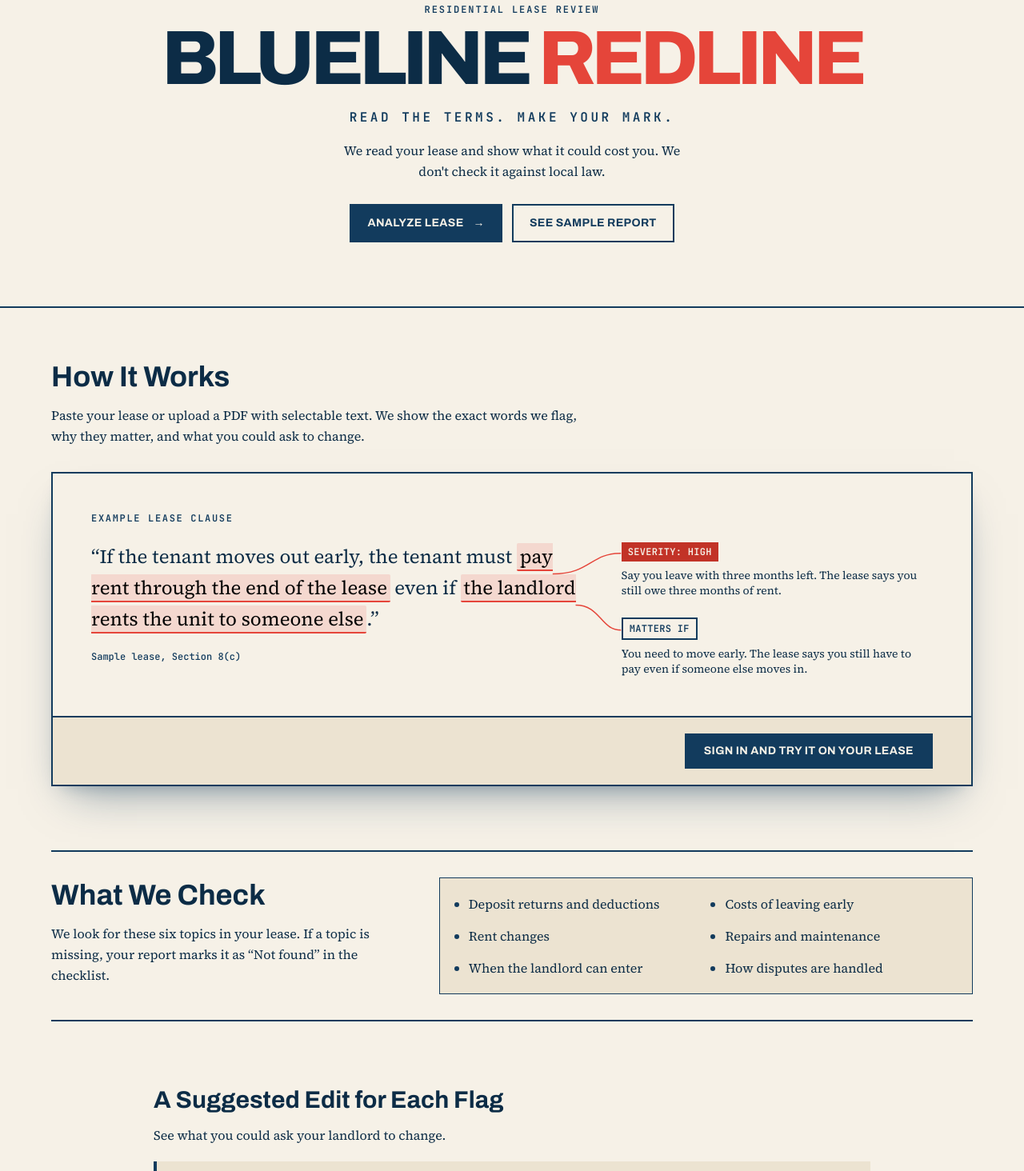
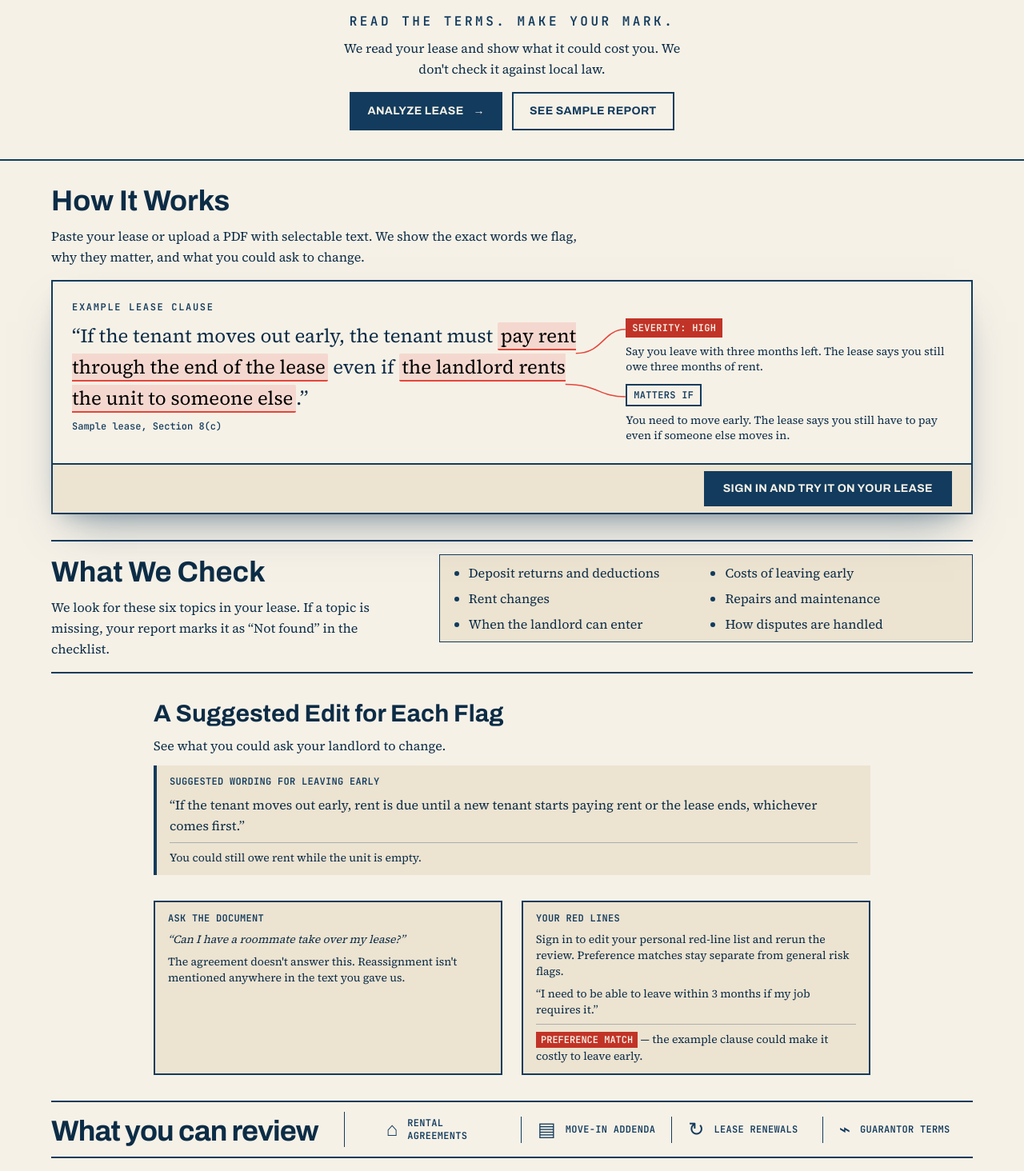
Before and after one commit to ThisisMendez/blueline, a Next.js app: page / in a window 1280 px wide. Shown: the part 326-1790 px from the top of the page at 80% size. Built offline with nearby package versions, Linux system fonts and the light colour scheme.

Commit message:
Tighten vertical spacing on the homepage

```diff
--- a/src/app/(marketing)/page.tsx
+++ b/src/app/(marketing)/page.tsx
@@ -16,17 +16,17 @@ export default function Home() {
           id="how-it-works"
           tabIndex={-1}
           aria-labelledby="how-it-works-heading"
-          className="scroll-mt-6 px-6 pt-14 pb-14 sm:px-10 md:pt-16 md:pb-20"
+          className="scroll-mt-6 px-6 py-6 sm:px-10 md:pt-7 md:pb-8"
         >
           <div className="mx-auto max-w-6xl">
-            <div className="mb-8 max-w-2xl">
+            <div className="mb-4 max-w-2xl">
               <h2
                 id="how-it-works-heading"
                 className="font-[family-name:var(--font-display)] text-3xl font-bold leading-tight text-[var(--color-navy-ink)] sm:text-4xl"
               >
                 How It Works
               </h2>
-              <p className="mt-3 text-base leading-relaxed text-[var(--color-navy-ink)]">
+              <p className="mt-2 text-base leading-relaxed text-[var(--color-navy-ink)]">
                 Paste your lease or upload a PDF with selectable text. We show
                 the exact words we flag, why they matter, and what you could
                 ask to change.
@@ -36,11 +36,11 @@ export default function Home() {
           </div>
         </section>
 
-        <div className="px-6 pb-14 sm:px-10 md:pb-20">
+        <div className="px-6 pb-6 sm:px-10 md:pb-8">
           <BelowFold />
         </div>
 
-        <div className="px-6 pb-14 sm:px-10 md:pb-20">
+        <div className="px-6 pb-6 sm:px-10 md:pb-8">
           <ReviewToolbar />
         </div>
       </main>
--- a/src/features/landing/components/BelowFold.tsx
+++ b/src/features/landing/components/BelowFold.tsx
@@ -11,12 +11,12 @@ const topicLabels = {
 
 export function BelowFold() {
   return (
-    <div className="mx-auto flex max-w-6xl flex-col gap-14 md:gap-20">
+    <div className="mx-auto flex max-w-6xl flex-col gap-6 md:gap-8">
       <section
         id="features"
         tabIndex={-1}
         aria-labelledby="features-heading"
-        className="grid scroll-mt-6 gap-6 border-y-2 border-[var(--color-navy)] py-8 md:grid-cols-[1fr_1.5fr] md:items-start md:gap-10"
+        className="grid scroll-mt-6 gap-3 border-y-2 border-[var(--color-navy)] py-4 md:grid-cols-[1fr_1.5fr] md:items-start md:gap-10"
       >
         <div>
           <h2
@@ -25,12 +25,12 @@ export function BelowFold() {
           >
             What We Check
           </h2>
-          <p className="mt-3 text-base leading-relaxed text-[var(--color-navy-ink)]">
+          <p className="mt-2 text-base leading-relaxed text-[var(--color-navy-ink)]">
             We look for these six topics in your lease. If a topic is missing,
             your report marks it as &ldquo;Not found&rdquo; in the checklist.
           </p>
         </div>
-        <ul className="grid list-disc gap-x-8 gap-y-3 border border-[var(--color-navy)] bg-[var(--color-paper-deep)] py-5 pr-5 pl-9 text-base text-[var(--color-navy-ink)] marker:text-[var(--color-navy)] sm:grid-cols-2 sm:gap-y-4">
+        <ul className="grid list-disc gap-x-8 gap-y-1.5 border border-[var(--color-navy)] bg-[var(--color-paper-deep)] py-2.5 pr-5 pl-9 text-base text-[var(--color-navy-ink)] marker:text-[var(--color-navy)] sm:grid-cols-2 sm:gap-y-2">
           {CHECKLIST_TOPIC_IDS.map((id) => (
             <li key={id}>{topicLabels[id]}</li>
           ))}
@@ -44,10 +44,10 @@ export function BelowFold() {
         >
           A Suggested Edit for Each Flag
         </h2>
-        <p className="mt-3 text-base leading-relaxed text-[var(--color-navy-ink)]">
+        <p className="mt-2 text-base leading-relaxed text-[var(--color-navy-ink)]">
           See what you could ask your landlord to change.
         </p>
-        <div className="mt-5 border-l-4 border-[var(--color-navy)] bg-[var(--color-paper-deep)] p-5 sm:p-6">
+        <div className="mt-3 border-l-4 border-[var(--color-navy)] bg-[var(--color-paper-deep)] p-3 sm:px-4">
           <p className="font-[family-name:var(--font-data)] text-xs font-bold uppercase tracking-wide text-[var(--color-navy)]">
             Suggested wording for leaving early
           </p>
@@ -56,38 +56,38 @@ export function BelowFold() {
             tenant starts paying rent or the lease ends, whichever comes
             first.&rdquo;
           </blockquote>
-          <p className="mt-3 border-t border-[var(--color-navy)]/30 pt-3 text-sm text-[var(--color-navy-ink)]">
+          <p className="mt-2 border-t border-[var(--color-navy)]/30 pt-2 text-sm text-[var(--color-navy-ink)]">
             You could still owe rent while the unit is empty.
           </p>
         </div>
       </section>
 
-      <div className="mx-auto grid w-full max-w-4xl gap-6 md:grid-cols-2">
-        <div className="border-2 border-[var(--color-navy)] bg-[var(--color-paper-deep)] p-6">
+      <div className="mx-auto grid w-full max-w-4xl gap-3 md:grid-cols-2 md:gap-6">
+        <div className="border-2 border-[var(--color-navy)] bg-[var(--color-paper-deep)] px-4 py-3">
           <p className="font-[family-name:var(--font-data)] text-xs font-bold uppercase tracking-wide text-[var(--color-navy)]">
             Ask the document
           </p>
-          <p className="mt-3 font-[family-name:var(--font-body)] text-sm italic text-[var(--color-navy-ink)]">
+          <p className="mt-2 font-[family-name:var(--font-body)] text-sm italic text-[var(--color-navy-ink)]">
             &ldquo;Can I have a roommate take over my lease?&rdquo;
           </p>
-          <p className="mt-3 font-[family-name:var(--font-body)] text-sm text-[var(--color-navy-ink)]">
+          <p className="mt-2 font-[family-name:var(--font-body)] text-sm text-[var(--color-navy-ink)]">
             The agreement doesn&apos;t answer this. Reassignment isn&apos;t
             mentioned anywhere in the text you gave us.
           </p>
         </div>
-        <div className="border-2 border-[var(--color-navy)] bg-[var(--color-paper-deep)] p-6">
+        <div className="border-2 border-[var(--color-navy)] bg-[var(--color-paper-deep)] px-4 py-3">
           <p className="font-[family-name:var(--font-data)] text-xs font-bold uppercase tracking-wide text-[var(--color-navy)]">
             Your red lines
           </p>
-          <p className="mt-3 font-[family-name:var(--font-body)] text-sm text-[var(--color-navy-ink)]">
+          <p className="mt-2 font-[family-name:var(--font-body)] text-sm text-[var(--color-navy-ink)]">
             Sign in to edit your personal red-line list and rerun the review.
             Preference matches stay separate from general risk flags.
           </p>
-          <p className="mt-3 font-[family-name:var(--font-body)] text-sm text-[var(--color-navy-ink)]">
+          <p className="mt-2 font-[family-name:var(--font-body)] text-sm text-[var(--color-navy-ink)]">
             &ldquo;I need to be able to leave within 3 months if my job
             requires it.&rdquo;
           </p>
-          <p className="mt-3 border-t border-[var(--color-navy)]/30 pt-3 font-[family-name:var(--font-body)] text-sm text-[var(--color-navy-ink)]">
+          <p className="mt-2 border-t border-[var(--color-navy)]/30 pt-2 font-[family-name:var(--font-body)] text-sm text-[var(--color-navy-ink)]">
             <span className="inline-block bg-[var(--color-red-ink)] px-1.5 py-0.5 font-[family-name:var(--font-data)] text-xs font-bold uppercase text-[var(--color-paper)]">
               Preference match
             </span>{" "}
--- a/src/features/landing/components/BrandHero.tsx
+++ b/src/features/landing/components/BrandHero.tsx
@@ -3,7 +3,7 @@ import Link from "next/link";
 
 export function BrandHero() {
   return (
-    <section className="relative overflow-hidden border-b-2 border-[var(--color-navy)] px-6 py-12 sm:px-10 sm:py-16 md:py-20">
+    <section className="relative overflow-hidden border-b-2 border-[var(--color-navy)] px-6 py-5 sm:px-10 sm:py-7 md:py-9">
       <p className="absolute left-6 top-[28%] hidden max-w-[9rem] -translate-y-1/2 border-l border-[var(--color-navy)] pl-4 font-[family-name:var(--font-data)] text-xs uppercase leading-relaxed tracking-[0.16em] text-[var(--color-navy)] xl:block">
         Clearer contracts. Stronger renters.
       </p>
@@ -17,23 +17,23 @@ export function BrandHero() {
           alt="A contract cut by a blue and red redline"
           width={160}
           height={160}
-          className="h-32 w-32 object-contain sm:h-40 sm:w-40"
+          className="h-24 w-24 object-contain sm:h-28 sm:w-28"
           priority
         />
-        <p className="mt-5 font-[family-name:var(--font-data)] text-xs font-bold uppercase tracking-[0.16em] text-[var(--color-navy)]">
+        <p className="mt-2 font-[family-name:var(--font-data)] text-xs font-bold uppercase tracking-[0.16em] text-[var(--color-navy)]">
           Residential lease review
         </p>
-        <h1 className="mt-3 font-[family-name:var(--font-display)] text-5xl font-extrabold uppercase leading-[0.86] tracking-[-0.06em] text-[var(--color-navy-ink)] sm:text-7xl md:text-8xl">
+        <h1 className="mt-2 font-[family-name:var(--font-display)] text-5xl font-extrabold uppercase leading-[0.86] tracking-[-0.06em] text-[var(--color-navy-ink)] sm:text-7xl md:text-8xl">
           Blueline <span className="text-[var(--color-red)]">Redline</span>
         </h1>
-        <p className="mt-5 font-[family-name:var(--font-data)] text-sm font-semibold uppercase tracking-[0.22em] text-[var(--color-navy)] sm:text-base">
+        <p className="mt-2 font-[family-name:var(--font-data)] text-sm font-semibold uppercase tracking-[0.22em] text-[var(--color-navy)] sm:text-base">
           Read the terms. Make your mark.
         </p>
-        <p className="mt-4 max-w-md font-[family-name:var(--font-body)] text-base leading-relaxed text-[var(--color-navy-ink)]">
+        <p className="mt-2 max-w-md font-[family-name:var(--font-body)] text-base leading-relaxed text-[var(--color-navy-ink)]">
           We read your lease and show what it could cost you. We don&apos;t
           check it against local law.
         </p>
-        <div className="mt-7 flex flex-wrap justify-center gap-3 font-[family-name:var(--font-display)] text-sm font-bold uppercase tracking-wide">
+        <div className="mt-4 flex flex-wrap justify-center gap-x-3 gap-y-2 font-[family-name:var(--font-display)] text-sm font-bold uppercase tracking-wide">
           <Link
             href="/review"
             className="inline-flex items-center gap-3 border-2 border-[var(--color-navy)] bg-[var(--color-navy)] px-5 py-3 text-[var(--color-paper)] transition-colors hover:border-[var(--color-navy-ink)] hover:bg-[var(--color-navy-ink)]"
--- a/src/features/landing/components/Footer.tsx
+++ b/src/features/landing/components/Footer.tsx
@@ -1,7 +1,7 @@
 export function Footer() {
   return (
-    <footer className="border-t-2 border-[var(--color-navy)] px-6 py-10 sm:px-10">
-      <div className="mx-auto flex max-w-6xl flex-col gap-4 sm:flex-row sm:items-baseline sm:justify-between">
+    <footer className="border-t-2 border-[var(--color-navy)] px-6 py-4 sm:px-10">
+      <div className="mx-auto flex max-w-6xl flex-col gap-2 sm:flex-row sm:gap-4 sm:items-baseline sm:justify-between">
         <p className="font-[family-name:var(--font-display)] text-sm font-bold text-[var(--color-navy-ink)]">
           Blueline <span className="text-[var(--color-red-ink)]">Redline</span>
         </p>
--- a/src/features/landing/components/ReviewToolbar.tsx
+++ b/src/features/landing/components/ReviewToolbar.tsx
@@ -10,9 +10,9 @@ export function ReviewToolbar() {
   return (
     <section
       aria-labelledby="review-toolbar-heading"
-      className="mx-auto max-w-6xl border-y-2 border-[var(--color-navy)] py-5 sm:py-6"
+      className="mx-auto max-w-6xl border-y-2 border-[var(--color-navy)] py-2.5 sm:py-3"
     >
-      <div className="flex flex-col gap-5 lg:flex-row lg:items-center lg:gap-8">
+      <div className="flex flex-col gap-2.5 lg:flex-row lg:items-center lg:gap-8">
         <div className="shrink-0 lg:border-r lg:border-[var(--color-navy)] lg:pr-8">
           <h2
             id="review-toolbar-heading"
@@ -21,7 +21,7 @@ export function ReviewToolbar() {
             What you can review
           </h2>
         </div>
-        <ul className="grid flex-1 grid-cols-2 gap-y-4 sm:grid-cols-4 sm:gap-0">
+        <ul className="grid flex-1 grid-cols-2 gap-y-2 sm:grid-cols-4 sm:gap-0">
           {reviewTypes.map((type, index) => (
             <li
               key={type.label}
--- a/src/features/landing/components/SpecimenHero.tsx
+++ b/src/features/landing/components/SpecimenHero.tsx
@@ -144,7 +144,7 @@ export function SpecimenHero() {
         </svg>
       )}
 
-      <div className="grid gap-x-10 gap-y-8 p-6 sm:p-10 md:grid-cols-[1.6fr_1fr] md:p-12">
+      <div className="grid gap-x-10 gap-y-4 p-4 sm:p-5 md:grid-cols-[1.6fr_1fr] md:p-6">
         <div>
           <h3
             id="sample-report-heading"
@@ -153,7 +153,7 @@ export function SpecimenHero() {
             Example lease clause
           </h3>
 
-          <blockquote className="mt-5 font-[family-name:var(--font-body)] text-xl leading-relaxed text-[var(--color-navy-ink)] sm:text-2xl">
+          <blockquote className="mt-2 font-[family-name:var(--font-body)] text-xl leading-relaxed text-[var(--color-navy-ink)] sm:text-2xl">
             &ldquo;If the tenant moves out early, the tenant must{" "}
             <mark
               ref={mark1Ref}
@@ -175,12 +175,12 @@ export function SpecimenHero() {
             .&rdquo;
           </blockquote>
 
-          <p className="mt-5 font-[family-name:var(--font-data)] text-xs text-[var(--color-navy)]">
+          <p className="mt-2 font-[family-name:var(--font-data)] text-xs text-[var(--color-navy)]">
             Sample lease, Section 8(c)
           </p>
         </div>
 
-        <div className="flex flex-col gap-6 md:pt-9">
+        <div className="flex flex-col gap-3 md:pt-5">
           <div id="specimen-note-1" ref={label1Ref}>
             <span className="inline-block bg-[var(--color-red-ink)] px-2 py-1 font-[family-name:var(--font-data)] text-xs font-bold uppercase tracking-wide text-[var(--color-paper)]">
               Severity: High
@@ -203,7 +203,7 @@ export function SpecimenHero() {
         </div>
       </div>
 
-      <div className="flex border-t-2 border-[var(--color-navy)] bg-[var(--color-paper-deep)] px-6 py-5 sm:justify-end sm:px-10 md:px-12">
+      <div className="flex border-t-2 border-[var(--color-navy)] bg-[var(--color-paper-deep)] px-4 py-2 sm:justify-end sm:px-5 md:px-6">
         <Link
           href="/sign-in"
           className="inline-flex items-center justify-center bg-[var(--color-navy)] px-6 py-3 text-center font-[family-name:var(--font-display)] text-sm font-bold uppercase tracking-wide text-[var(--color-paper)] transition-colors hover:bg-[var(--color-navy-ink)]"
```
